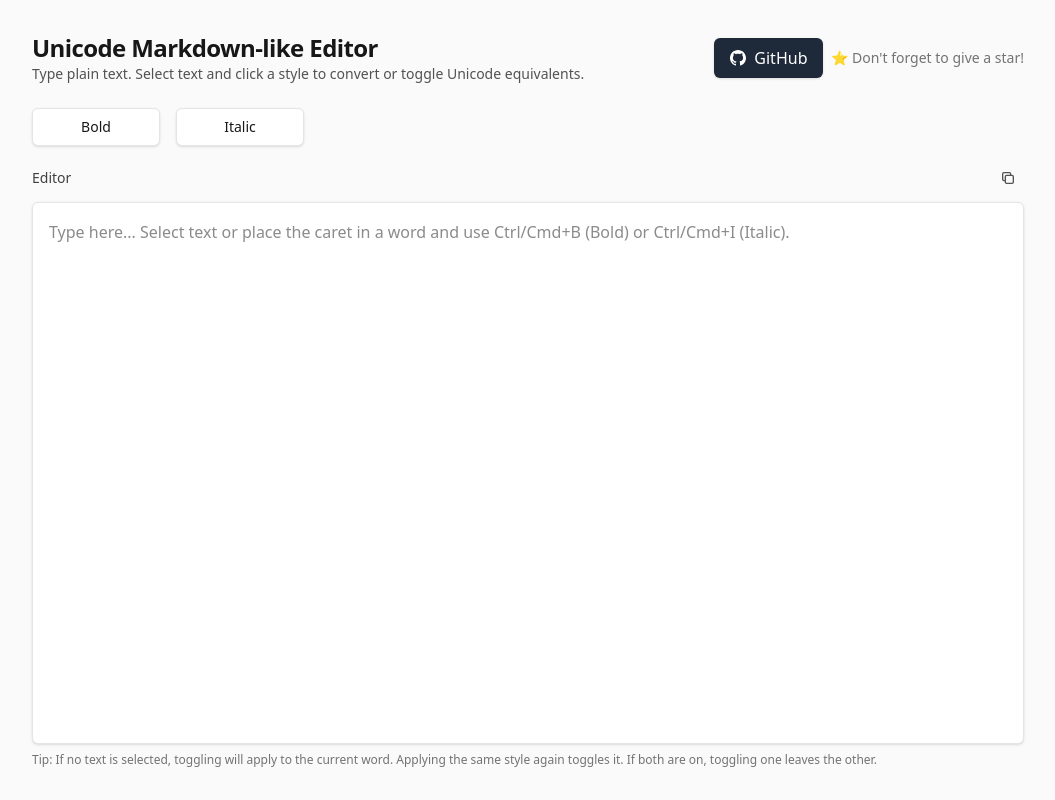
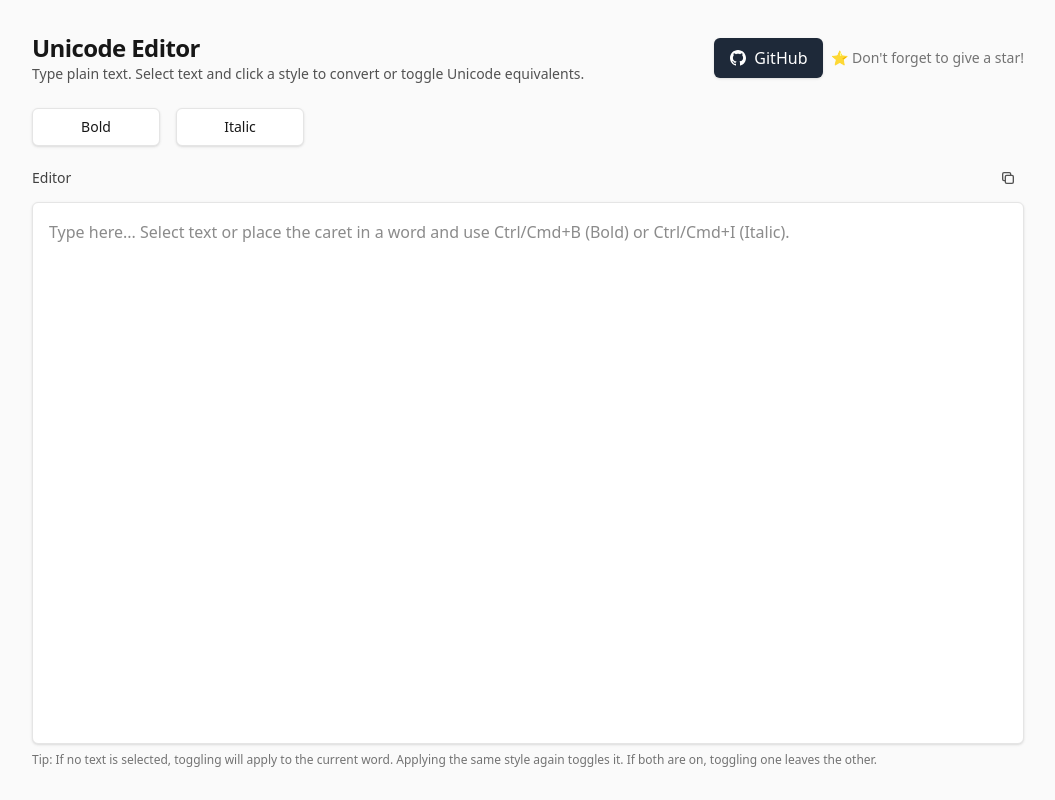
Before and after one commit to SpunkyAmigo/unicode-editor, a React (Vite) app: page / in a window 1280 px wide. Shown: the whole page, without its empty margins (112-1167 px from the left). Built offline with nearby package versions, Linux system fonts and the light colour scheme.

Commit message:
remove the term 'markdown'

```diff
--- a/src/App.jsx
+++ b/src/App.jsx
@@ -220,7 +220,7 @@ function useHotkeys(textareaRef, handlers) {
   }, [textareaRef, handlers]);
 }
 
-export default function UnicodeMarkdownEditor() {
+export default function UnicodeEditor() {
   const [value, setValue] = useState("");
   const textareaRef = useRef(null);
 
@@ -249,7 +249,7 @@ export default function UnicodeMarkdownEditor() {
       <div className="flex-1 mx-auto max-w-5xl px-4 py-8 w-full flex flex-col">
         <header className="flex items-center justify-between gap-4">
           <div>
-            <h1 className="text-2xl font-bold tracking-tight">Unicode Markdown-like Editor</h1>
+            <h1 className="text-2xl font-bold tracking-tight">Unicode Editor</h1>
             <p className="text-sm text-neutral-600">Type plain text. Select text and click a style to convert or toggle Unicode equivalents.</p>
           </div>
           <div className="flex gap-2 items-center">
```
